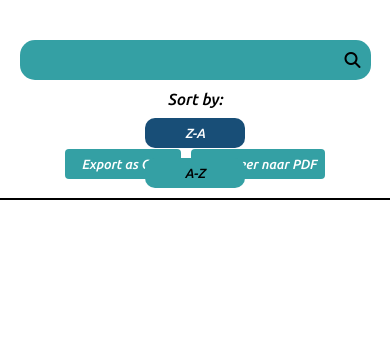
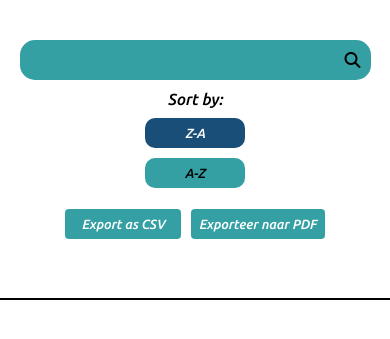
Before and after one commit to Sharkvy/Studenten-lijst-kaarten, a PHP site: page / in a window 390 px wide. Shown: the top 339 px of the page. Run offline with PHP 8.4, Linux system fonts and the light colour scheme; data that the repository does not hold is empty; some libraries are stand-ins or nearby versions.

Commit message:
Big update
De forum aangepast zodat de mail erin komt van wie je click. Heb de responsiveness goed gemaakt. En de mailtjes worden nu verstuurd naar de echte email

```diff
--- a/src/index.php
+++ b/src/index.php
@@ -30,10 +30,10 @@ $count = mysqli_num_rows($result);
 
     <!-- add the export button -->
     <div class="export">
-      <form method="post" action="./export.php">
+      <form class="pdf-form" method="post" action="./export.php">
         <button type="submit" name="export" class="export-button">Export as CSV</button>
       </form>
-      <form action="./pdf.php" class="pdf-form"method="post">
+      <form action="./pdf.php" class="pdf-form" method="post">
       <a href="./pdf.php" class="btn">Exporteer naar PDF</a>
       </form>
     </div>
@@ -54,7 +54,9 @@ $count = mysqli_num_rows($result);
         <p class="card-info" id="telefoonnummer-<?php echo $row['ID']; ?>" style="display: none;">Telefoonnummer: <?php echo $row['Telefoonnummer']; ?></p>
       </div>
       <div class="card-body">
-        <p class="card-info" id="email-<?php echo $row['ID']; ?>" style="display: none;">Email: <a href="./forum.php"<?php echo $row['Email']; ?>><?php echo $row['Email']; ?></a></p>
+        <p class="card-info" id="email-<?php echo $row['ID']; ?>" style="display: none;">
+          Email: <a href="./forum.php?email=<?php echo urlencode($row['Email']); ?>"><?php echo $row['Email']; ?></a>
+        </p>
       </div>
     </div>
   <?php endwhile; ?>
--- a/src/style.css
+++ b/src/style.css
@@ -179,13 +179,10 @@
     display: flex;
     justify-content: center;
     align-items: center;
-
-
   }
 }
 
 @media only screen and (max-width: 768px) {
-
   .head-container{
     flex-direction: column;
     justify-content: center;
@@ -195,25 +192,64 @@
     width: 100%;
     border-right: none;
     border-bottom: 2px solid black;
-  height: 200px;
+    height: 300px;
   }
-
   .search-container {
     margin-top: 40px;
   }
-
   .sort {
     top: 0; /* move the sort controls to the top */
     margin-top: 10px; /* add some margin to separate from the search bar */
   }
-
   .card {
     width: calc(100% - 40px); /* change the width to fit one card per row */
     margin: 20px 0; /* remove the horizontal margin */
   }
-
   .sort-button {
     align-items: center;
   }
-
+  .export {
+    margin-top: auto; /* push the button to the bottom */
+    margin-bottom: auto; /* add some margin to separate from the sort controls */
+    display: flex;
+    justify-content: center;
+    align-items: center;
+    width: 100%;
   }
+  .export-button {
+    background-color: #34a0a4;
+    color: #fff;
+    border: none;
+    padding: 0.5rem 1rem;
+    border-radius: 0.25rem;
+    cursor: pointer;
+    height: 30px;
+    margin-top: 20px;
+  }
+  .export-button:hover {
+    background-color: #184e77;
+  }
+  .btn {
+    background-color: #34a0a4;
+    color: #fff;
+    border: none;
+    padding: 0.5rem 0.5rem;
+    border-radius: 0.25rem;
+    cursor: pointer;
+    text-decoration: none;
+    text-align: center;
+    height: 30px;
+    margin-left: 10px;
+    font-size: smaller;
+    margin-top: 20px;
+  }
+  .pdf-form {
+    display: flex;
+    flex-direction: column;
+    justify-content: center;
+    align-items: center;
+  }
+  .btn:hover {
+    background-color: #184e77;
+  }
+}
```
Also changed, not shown: src/forum.php (+7 -1 lines), src/send_email.php (+10 -3 lines). Lines whose indentation alone changed are shown as unchanged.
